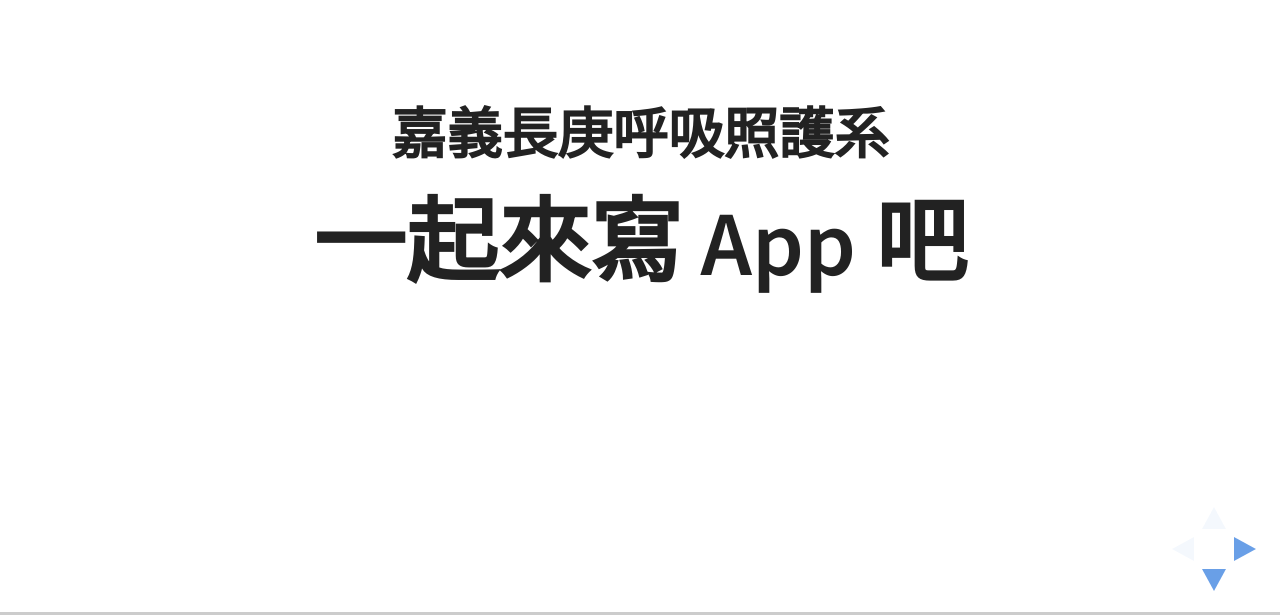
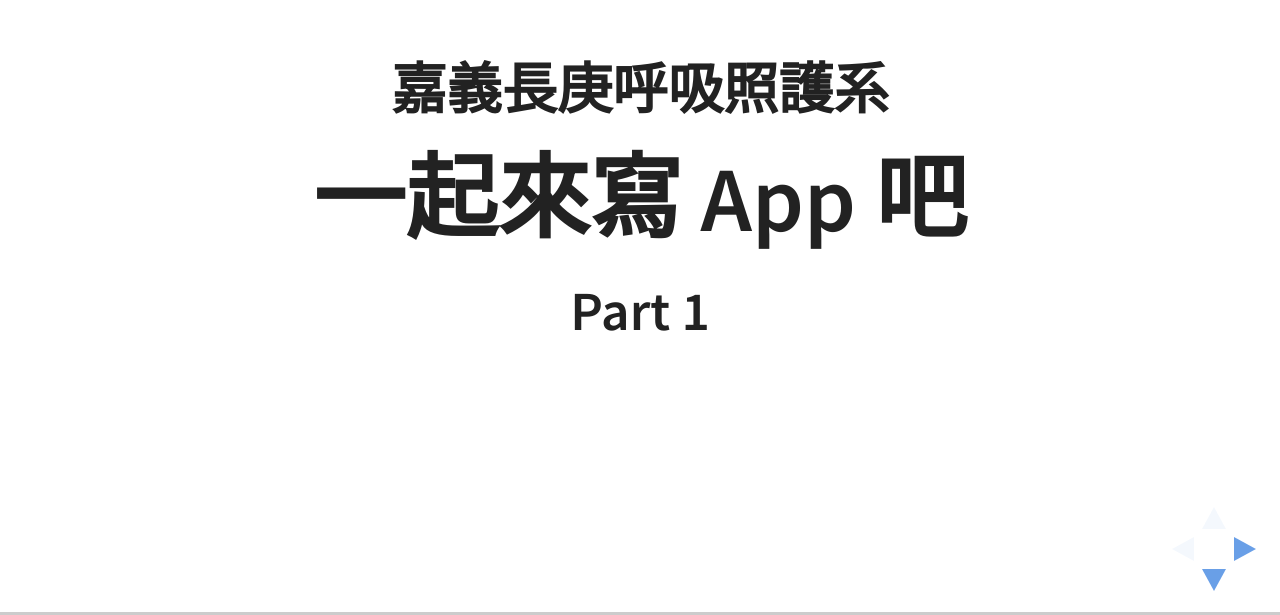
Before and after one commit to wl00887404/ppt, a plain HTML site: page 20170925/index.html in a window 1280 px wide. Shown: the part 185-800 px from the top of the page. Drawn offline with Linux system fonts and the light colour scheme.

Commit message:
modified: 20170925 小護士 "Part1"

```diff
--- a/20170925/index.html
+++ b/20170925/index.html
@@ -134,6 +134,7 @@
                 <section data-markdown>
                     ### 嘉義長庚呼吸照護系
                     # 一起來寫 App 吧
+                    ### Part 1
                 </section>
                 <section>
                     <div id="profile">
```
